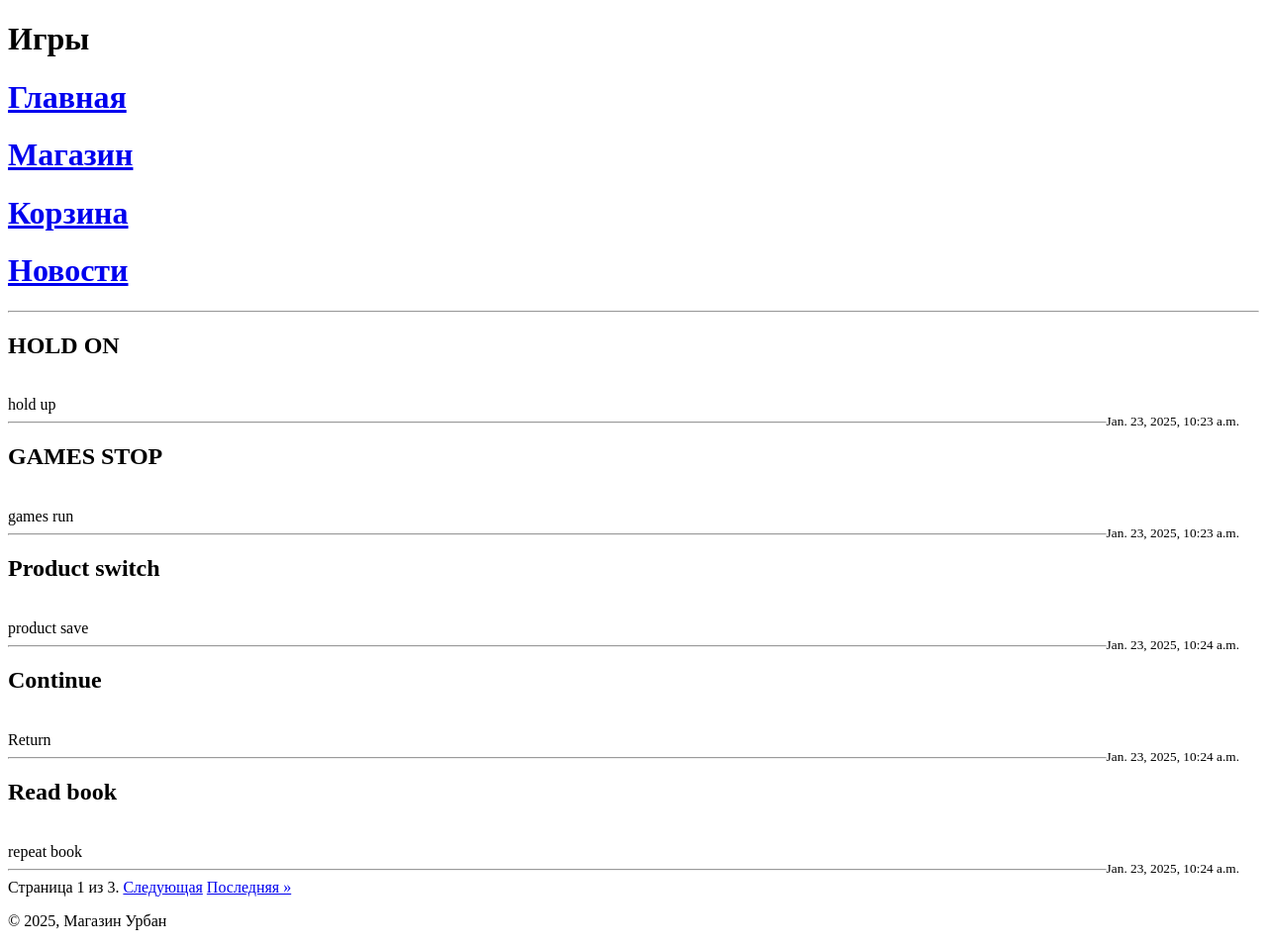
After one commit to DenisChernykh99/ModuleDjango3dop, a Django app: page /news/ in a window 1280 px wide. The commit adds this page. Shown: the whole page at 99% size. Run offline with Django 5.2, Linux system fonts and the light colour scheme; data comes from the database, SQL or seed files in the repository; both versions use the stored data as it was after the commit.

Commit message:
Реализована работа пагинатора по ДЗ и шаблону.

```diff
--- a/dopmodule/task1/models.py
+++ b/dopmodule/task1/models.py
@@ -38,3 +38,9 @@ class Game(models.Model):
 # Game.objects.get(id=2).buyer.set(adult_buyers)
 # priority_buyer = (Buyer.objects.get(id=3),)
 # Game.objects.get(id=1).buyer.set(priority_buyer)
+
+
+class News(models.Model):
+    title = models.CharField(max_length=50)
+    content = models.TextField()
+    date = models.DateTimeField(auto_now_add=True)
--- a/dopmodule/task1/urls.py
+++ b/dopmodule/task1/urls.py
@@ -1,6 +1,6 @@
 from django.contrib import admin
 from django.urls import path
-from .views import main, magazine, cart, sign_up_by_html, sign_up_by_django
+from .views import main, magazine, cart, sign_up_by_html, sign_up_by_django, news
 
 app_name = 'myapp_admin'
 urlpatterns = [
@@ -10,4 +10,5 @@ urlpatterns = [
     path('cart/', cart),
     path('sign_by_html/', sign_up_by_html),
     path('sign_by_django/', sign_up_by_django),
+    path('news/', news),
 ]
--- a/dopmodule/task1/views.py
+++ b/dopmodule/task1/views.py
@@ -1,7 +1,8 @@
 from django.shortcuts import render
 from .forms import UserRegister
-from .models import Buyer, Game
+from .models import Buyer, Game, News
 from django.db import IntegrityError
+from django.core.paginator import Paginator
 
 
 # Create your views here.
@@ -96,3 +97,11 @@ def sign_up_by_django(request):
                 return render(request, 'registration_page.html', info)
 
     return render(request, 'registration_page.html', info)
+
+
+def news(request):
+    all_news = News.objects.all()
+    paginator = Paginator(all_news, 5)
+    page_number = request.GET.get('page')
+    page_obj = paginator.get_page(page_number)
+    return render(request, 'news.html', {'page_obj': page_obj})
--- a/dopmodule/templates/cart.html
+++ b/dopmodule/templates/cart.html
@@ -6,6 +6,7 @@
 <h1><a href="/">Главная</a></h1>
 <h1><a href="/catalog">Магазин</a></h1>
 <h1><a href="/cart">Корзина</a></h1>
+<h1><a href="/news">Новости</a></h1>
 {% endblock %}
 
 {% block content %}
--- a/dopmodule/templates/magazine.html
+++ b/dopmodule/templates/magazine.html
@@ -6,6 +6,7 @@
 <h1><a href="/">Главная</a></h1>
 <h1><a href="/catalog">Магазин</a></h1>
 <h1><a href="/cart">Корзина</a></h1>
+<h1><a href="/news">Новости</a></h1>
 {% endblock %}
 
 {% block content %}
--- a/dopmodule/templates/main.html
+++ b/dopmodule/templates/main.html
@@ -6,6 +6,7 @@
 <h1><a href="/">Главная</a></h1>
 <h1><a href="/catalog">Магазин</a></h1>
 <h1><a href="/cart">Корзина</a></h1>
+<h1><a href="/news">Новости</a></h1>
 {% endblock %}
 
 {% block content %}
--- /dev/null
+++ b/dopmodule/templates/news.html
@@ -0,0 +1,38 @@
+{% extends 'menu.html' %}
+{% block pagename %}<h1>Игры</h1>{% endblock %}
+{% block menu %}
+<h1><a href="/">Главная</a></h1>
+<h1><a href="/catalog">Магазин</a></h1>
+<h1><a href="/cart">Корзина</a></h1>
+<h1><a href="/news">Новости</a></h1>
+{% endblock %}
+
+{% block content %}
+    <hr>
+    {% for new in page_obj %}
+        <h2>{{ new.title }}</h2>
+        <br>
+        {{ new.content }}
+        <br>
+        <small style="float: right; margin-right: 20px;">{{ new.date }}</small>
+        <hr>
+    {% endfor %}
+
+    <div class="pagination">
+        <span class="step-links">
+            {% if page_obj.has_previous %}
+                <a href="?page=1">&laquo; Первая</a>
+                <a href="?page={{ page_obj.previous_page_number }}">Предыдущая</a>
+            {% endif %}
+
+            <span class="current">
+                Страница {{ page_obj.number }} из {{ page_obj.paginator.num_pages }}.
+            </span>
+
+            {% if page_obj.has_next %}
+                <a href="?page={{ page_obj.next_page_number }}">Следующая</a>
+                <a href="?page={{ page_obj.paginator.num_pages }}">Последняя &raquo;</a>
+            {% endif %}
+        </span>
+    </div>
+{% endblock %}
```
Also changed, not shown: dopmodule/task1/admin.py (+9 -5 lines), dopmodule/db.sqlite3, dopmodule/task1/migrations/0002_news.py (added).
